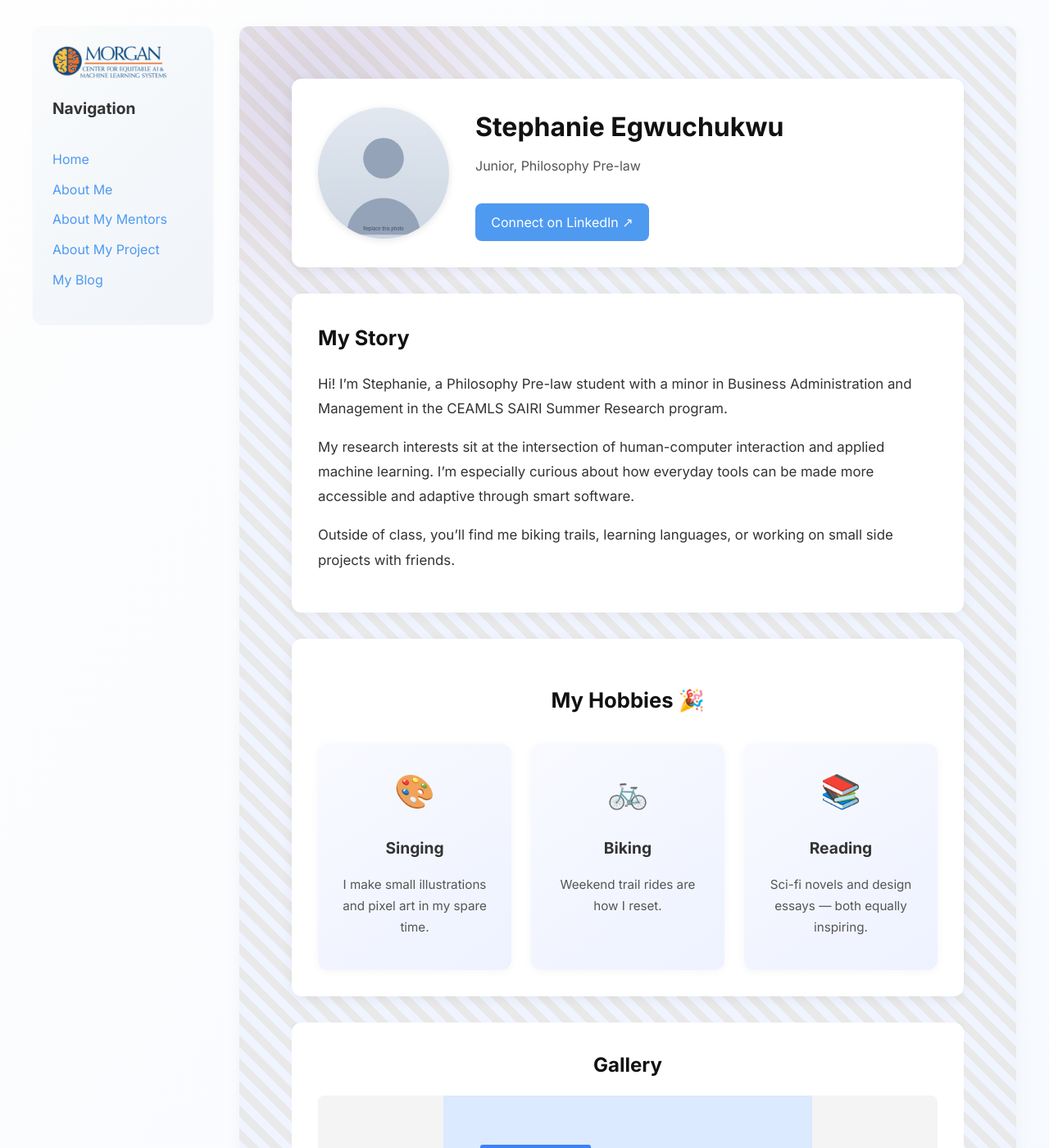
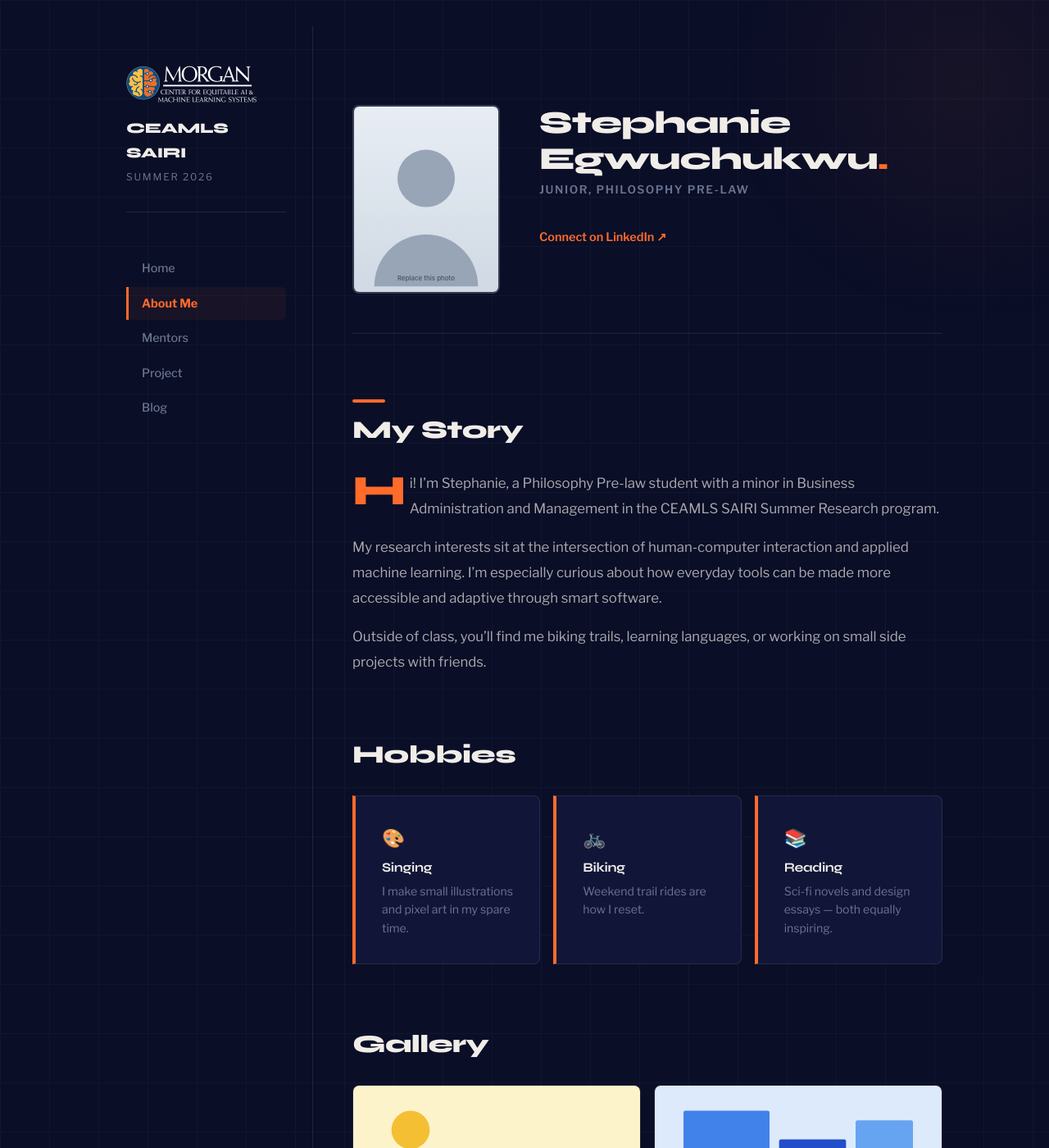
Before and after one commit to stephanieegwuchukwu-ai/stephanieegwuchukwu-aiceamls26.github.io, a Jekyll site: the page built from pages/about-me.md, in a window 1280 px wide and 1400 px high. Shown: the whole window at 82% size. Built offline with Jekyll 4.4.1, drawn with Linux system fonts in a browser that asks for light colours; part of the change alters nothing that is shown; some of the changed text lies outside the part shown.

Commit message:
Update _config.yml

```diff
--- a/_config.yml
+++ b/_config.yml
@@ -4,11 +4,11 @@
 # =====================================================
 
 # ----- Identity (shown in SEO + browser tab) -----
-title: Your Name Here                              # <- your name
-author: Your Name Here                             # <- your name (shown as post byline)
+title: Stephanie Egwuchukwu                              # <- your name
+author: Stephanie Egwuchukwu                             # <- your name (shown as post byline)
 description: My CEAMLS SAIRI Summer Research Site  # <- short site tagline
 email:                                             # <- (optional) contact email for SEO
-url: https://your-username.github.io               # <- your final site URL (canonical SEO links)
+url: https://stephanieegwuchukwu-aiceamls26.github.io               # <- your final site URL (canonical SEO links)
 lang: en-US
 
 # ----- Branding (program-wide; rarely changes) -----
@@ -24,7 +24,7 @@ logo_on_dark:  /assets/images/logo-on-dark.png
 # ----- Theme selection -----
 # Choose one of: minimal | premium | fresh | signal
 # See README.md for screenshots of each theme.
-theme_name: minimal
+theme_name: signal
 
 # ----- Site behavior -----
 show_downloads: false
```
